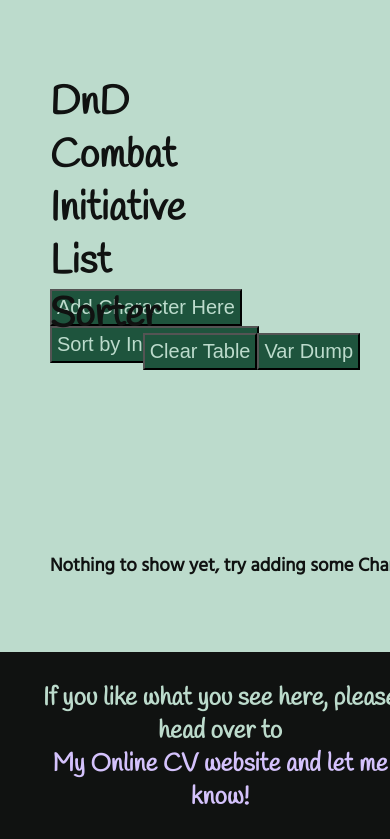
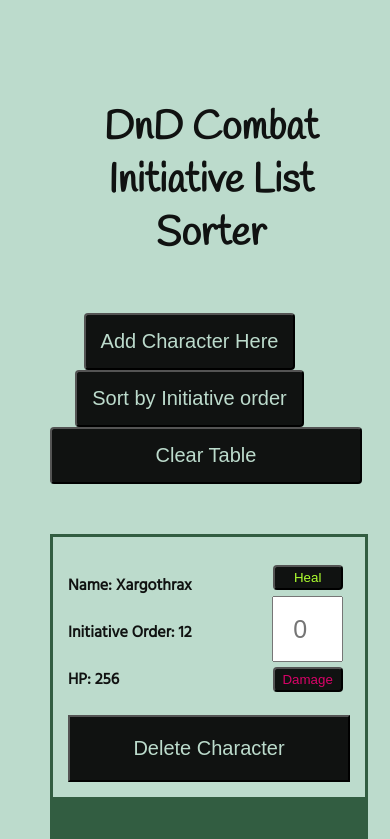
Before and after one commit to Cvlumww/DM, a React (Create React App) app: page / in a window 390 px wide. Shown: the top 839 px of the page. Built offline with nearby package versions, Linux system fonts and the light colour scheme.

Commit message:
Mobile optimised and better styled overall

```diff
--- a/src/App.js
+++ b/src/App.js
@@ -10,7 +10,29 @@ export const Context = createContext("Hello");
 function App() {
   const [pcs, SetPcs] = useState(false);
 
-  const [initiatives, setInitiatives] = useState([]);
+  const [initiatives, setInitiatives] = useState([
+    {
+      id: Math.floor(Math.random() * 1000000),
+      charName: "Xargothrax",
+      initiative: 12,
+      HP: 256,
+      NPC: 1,
+    },
+    {
+      id: Math.floor(Math.random() * 1000000),
+      charName: "Neff",
+      initiative: 13,
+      HP: 60,
+      NPC: 0,
+    },
+    {
+      id: Math.floor(Math.random() * 1000000),
+      charName: "Bandit 1",
+      initiative: 1,
+      HP: 25,
+      NPC: 1,
+    },
+  ]);
 
   const Clear = () => {
     setInitiatives([]);
--- a/src/components/Header.jsx
+++ b/src/components/Header.jsx
@@ -6,10 +6,6 @@ const Header = ({ initiatives, setInitiatives, Clear, Sort }) => {
 
   const togglePopUp = () => {
     SetPopUp(!popUp);
-  };
-
-  const handleVarDump = () => {
-    console.log(initiatives);
   };
 
   return (
@@ -26,7 +22,6 @@ const Header = ({ initiatives, setInitiatives, Clear, Sort }) => {
         <br />
         <div className="nav2">
           <button onClick={Clear}>Clear Table</button>
-          <button onClick={handleVarDump}>Var Dump</button>
         </div>
 
         {popUp && (
--- a/src/components/HpEditor.jsx
+++ b/src/components/HpEditor.jsx
@@ -15,6 +15,7 @@ const HpEditor = ({ initiative, UpdateHP }) => {
       >
         Heal
       </button>
+      <br />
       <input
         type="number"
         name="HPEditBox"
@@ -23,6 +24,7 @@ const HpEditor = ({ initiative, UpdateHP }) => {
           setHpDelta(parseInt(e.target.value));
         }}
       />
+      <br />
       <button
         id="Harm"
         className="Harm"
--- a/src/components/Item.jsx
+++ b/src/components/Item.jsx
@@ -5,9 +5,15 @@ const Item = ({ initiative, DeleteChar, SetInits, inits, UpdateHP }) => {
   return (
     <>
       <div className="item">
-        <h4>
-          Name: {initiative.charName} | Initiative Order:{" "}
-          {initiative.initiative} | HP: {initiative.HP} |{""}
+        <div className="itemLeft">
+          <h4>Name: {initiative.charName}</h4>
+
+          <h4>Initiative Order: {initiative.initiative} </h4>
+
+          <h4>HP: {initiative.HP}</h4>
+        </div>
+
+        <div className="itemRight">
           {initiative.NPC === 1 ? (
             <HP
               initiative={initiative}
@@ -18,16 +24,18 @@ const Item = ({ initiative, DeleteChar, SetInits, inits, UpdateHP }) => {
           ) : (
             <p></p>
           )}
-          {/* Delete */}
-          <span
-            onClick={() => {
-              DeleteChar(initiative.id);
-            }}
-          >
-            {" "}
-            Delete{" "}
-          </span>
-        </h4>
+        </div>
+
+        {/* Delete */}
+
+        <button
+          className="Delete"
+          onClick={() => {
+            DeleteChar(initiative.id);
+          }}
+        >
+          Delete Character
+        </button>
       </div>
     </>
   );
--- a/src/css/App.css
+++ b/src/css/App.css
@@ -31,6 +31,16 @@ body {
   width: 40%;
 }
 
+@media only screen and (max-width: 900px) {
+  .Header h1 {
+    width: 80%;
+    font-size: 40px;
+    padding: 25px;
+    text-align: center;
+    margin-left: -20px;
+  }
+}
+
 .Header p {
   width: 30%;
 }
@@ -39,29 +49,64 @@ body {
   float: right;
   margin-top: -80px;
   padding-right: 75px;
+  text-align: center;
+}
+
+@media only screen and (max-width: 900px) {
+  .buttons {
+    margin-top: 0px;
+    width: 100%;
+    text-align: center;
+  }
+}
+
+@media only screen and (max-width: 700px) {
+  .buttons {
+    width: 90%;
+  }
 }
 
 .buttons button {
-  background-color: #1e543d;
+  background-color: #101211;
   color: #bcdbcc;
-  padding: 5px;
+  padding: 15px;
   font-size: 20px;
   cursor: pointer;
   margin-right: 5px;
+  border-radius: 4px;
+}
+
+@media only screen and (max-width: 900px) {
+  .buttons button {
+    margin: auto;
+  }
 }
 
 .nav2 {
-  float: right;
-  margin-right: 80px;
-  margin-top: -100px;
+  float: left;
+  margin-top: -60px;
+}
+
+@media only screen and (max-width: 900px) {
+  .nav2 {
+    margin-top: 0px;
+  }
 }
 
 .nav2 button {
-  background-color: #1e543d;
+  background-color: #101211;
   color: #bcdbcc;
-  padding: 5px;
+  padding: 15px;
+  border-radius: 4px;
+  width: 505px;
   font-size: 20px;
   cursor: pointer;
+}
+
+@media only screen and (max-width: 900px) {
+  .nav2 button {
+    width: 80vw;
+  }
 }
 
 .Pop-Up {
@@ -77,11 +122,12 @@ body {
 .Pop-Up .inputBox {
   padding: 25px;
   background-color: antiquewhite;
-  width: 500px;
-  height: 400px;
+  width: 400px;
+  height: 300px;
   position: absolute;
   top: 50%;
   left: 50%;
+  border-radius: 10px;
   -webkit-transform: translate(-50%, -50%);
           transform: translate(-50%, -50%);
 }
@@ -96,7 +142,7 @@ body {
 }
 
 .Pop-Up .inputBox button:hover {
-  background-color: #1e543d;
+  background-color: #325d41;
   color: #bcdbcc;
   -webkit-transition-duration: 0.3s;
           transition-duration: 0.3s;
@@ -106,6 +152,7 @@ body {
   width: 98%;
   font-size: 20px;
   margin: 10px auto 0;
+  border-radius: 4px;
 }
 
 .Pop-Up .inputBox input[type="submit"] {
@@ -117,7 +164,7 @@ body {
 }
 
 .Pop-Up .inputBox input[type="submit"]:hover {
-  background-color: #1e543d;
+  background-color: #325d41;
   color: #bcdbcc;
   -webkit-transition-duration: 0.3s;
           transition-duration: 0.3s;
@@ -133,22 +180,41 @@ body {
 }
 
 .CharContainer {
-  border: 3px solid #1e543d;
+  border: 3px solid #325d41;
   margin-left: 50px;
   margin-bottom: 50px;
-  width: 600px;
+  width: 500px;
   overflow-y: hidden;
+}
+
+@media only screen and (max-width: 1200px) {
+  .CharContainer {
+    width: 34%;
+  }
+}
+
+@media only screen and (max-width: 900px) {
+  .CharContainer {
+    width: 40%;
+  }
+}
+
+@media only screen and (max-width: 700px) {
+  .CharContainer {
+    width: 80%;
+  }
 }
 
 .CharContainer .item {
   padding: 25px;
-  border-bottom: 3px solid #1e543d;
+  border-bottom: 3px solid #325d41;
   color: #101211;
 }
 
-.CharContainer .item span {
-  color: red;
-  cursor: pointer;
+@media only screen and (max-width: 700px) {
+  .CharContainer .item {
+    padding: 15px;
+  }
 }
 
 .CharContainer .item:nth-last-child(1) {
@@ -156,21 +222,55 @@ body {
 }
 
 .CharContainer .item:nth-last-child(even) {
-  background-color: #1e543d;
+  background-color: #325d41;
   color: #bcdbcc;
 }
 
-.HPEditor .Heal button {
-  color: greenyellow;
+.CharContainer .Delete {
+  width: 100%;
+  padding: 20px;
+  background-color: #101211;
+  color: #bcdbcc;
+  cursor: pointer;
+  font-size: 20px;
 }
 
-.HPEditor .Harm button {
-  color: red;
+.CharContainer .itemLeft {
+  display: inline-block;
+  width: 70%;
+}
+
+.CharContainer .itemRight {
+  display: inline-block;
+  width: 30%;
+}
+
+.HPEditor {
+  text-align: center;
+}
+
+.HPEditor .Heal {
+  color: greenyellow;
+  background-color: #101211;
+  border-radius: 4px;
+  margin: auto;
+  width: 70px;
+  padding: 3px 7px;
+}
+
+.HPEditor .Harm {
+  color: #d90368;
+  background-color: #101211;
+  border-radius: 4px;
+  margin: auto;
+  width: 70px;
+  padding: 3px 7px;
 }
 
 .HPEditor input {
+  margin: 5px auto;
   height: 60px;
-  width: 70px;
+  width: 63px;
   text-align: center;
   font-size: 25px;
 }
@@ -192,10 +292,23 @@ body {
   width: 100vw;
 }
 
+@media only screen and (max-width: 900px) {
+  .Footer {
+    padding: 15px;
+  }
+}
+
 .Footer h4 {
   padding: 5px;
   font-size: 25px;
   margin: 0;
+}
+
+@media only screen and (max-width: 900px) {
+  .Footer h4 {
+    font-size: 20px;
+    margin-left: -5%;
+  }
 }
 
 .Footer h4 a {
--- a/src/css/App.scss
+++ b/src/css/App.scss
@@ -8,7 +8,7 @@ $headingFont: "Handlee", cursive;
 // Colours
 $dark: #101211;
 $light: #bcdbcc;
-$accent: #1e543d;
+$accent: #325d41;
 $lav: #d4c2fc;
 
 // Overall
@@ -38,6 +38,14 @@ body {
   h1 {
     font-family: $headingFont;
     width: 40%;
+
+    @media only screen and (max-width: 900px) {
+      width: 80%;
+      font-size: 40px;
+      padding: 25px;
+      text-align: center;
+      margin-left: -20px;
+    }
   }
 
   p {
@@ -49,29 +57,58 @@ body {
   float: right;
   margin-top: -80px;
   padding-right: 75px;
+  text-align: center;
 
+  @media only screen and (max-width: 900px) {
+    margin-top: 0px;
+
+    width: 100%;
+    // display: block;
+    text-align: center;
+  }
+
+  @media only screen and (max-width: 700px) {
+    width: 90%;
+  }
   button {
-    background-color: $accent;
+    background-color: $dark;
     color: $light;
-    padding: 5px;
+    padding: 15px;
 
     font-size: 20px;
     cursor: pointer;
     margin-right: 5px;
+    border-radius: 4px;
+
+    @media only screen and (max-width: 900px) {
+      margin: auto;
+    }
   }
 }
 
 .nav2 {
-  float: right;
-  margin-right: 80px;
-  margin-top: -100px;
+  float: left;
+
+  margin-top: -60px;
+
+  @media only screen and (max-width: 900px) {
+    margin-top: 0px;
+  }
   button {
-    background-color: $accent;
+    background-color: $dark;
+
     color: $light;
-    padding: 5px;
+    padding: 15px;
 
+    border-radius: 4px;
+
+    width: 505px;
     font-size: 20px;
     cursor: pointer;
+
+    @media only screen and (max-width: 900px) {
+      width: 80vw;
+    }
   }
 }
 
@@ -89,12 +126,13 @@ body {
   .inputBox {
     padding: 25px;
     background-color: antiquewhite;
-    width: 500px;
-    height: 400px;
+    width: 400px;
+    height: 300px;
 
     position: absolute;
     top: 50%;
     left: 50%;
+    border-radius: 10px;
 
     transform: translate(-50%, -50%);
 
@@ -116,6 +154,7 @@ body {
       width: 98%;
       font-size: 20px;
       margin: 10px auto 0;
+      border-radius: 4px;
     }
 
     input[type="submit"] {
@@ -151,17 +190,28 @@ body {
   margin-left: 50px;
   margin-bottom: 50px;
 
-  width: 600px;
+  width: 500px;
   overflow-y: hidden;
+
+  @media only screen and (max-width: 1200px) {
+    width: 34%;
+  }
+
+  @media only screen and (max-width: 900px) {
+    width: 40%;
+  }
+
+  @media only screen and (max-width: 700px) {
+    width: 80%;
+  }
 
   .item {
     padding: 25px;
     border-bottom: 3px solid $accent;
     color: $dark;
 
-    span {
-      color: red;
-      cursor: pointer;
+    @media only screen and (max-width: 700px) {
+      padding: 15px;
     }
   }
 
@@ -172,18 +222,52 @@ body {
     background-color: $accent;
     color: $light;
   }
+
+  .Delete {
+    width: 100%;
+    padding: 20px;
+    // background-color: rgba(217, 3, 104, 0.5);
+    background-color: $dark;
+    color: $light;
+    cursor: pointer;
+    font-size: 20px;
+  }
+
+  .itemLeft {
+    display: inline-block;
+    width: 70%;
+  }
+
+  .itemRight {
+    display: inline-block;
+    width: 30%;
+  }
 }
 
 .HPEditor {
-  .Heal button {
+  text-align: center;
+  .Heal {
     color: greenyellow;
+    background-color: $dark;
+    border-radius: 4px;
+    margin: auto;
+
+    width: 70px;
+    padding: 3px 7px;
   }
-  .Harm button {
-    color: red;
+  .Harm {
+    color: #d90368;
+    background-color: $dark;
+    border-radius: 4px;
+    margin: auto;
+
+    width: 70px;
+    padding: 3px 7px;
   }
   input {
+    margin: 5px auto;
     height: 60px;
-    width: 70px;
+    width: 63px;
     text-align: center;
     font-size: 25px;
   }
@@ -209,7 +293,15 @@ body {
 
   width: 100vw;
 
+  @media only screen and (max-width: 900px) {
+    padding: 15px;
+  }
+
   h4 {
+    @media only screen and (max-width: 900px) {
+      font-size: 20px;
+      margin-left: -5%;
+    }
     padding: 5px;
     font-size: 25px;
     margin: 0;
```
Also changed, not shown: 12 other files (tests, documents, lock files or other folders).
